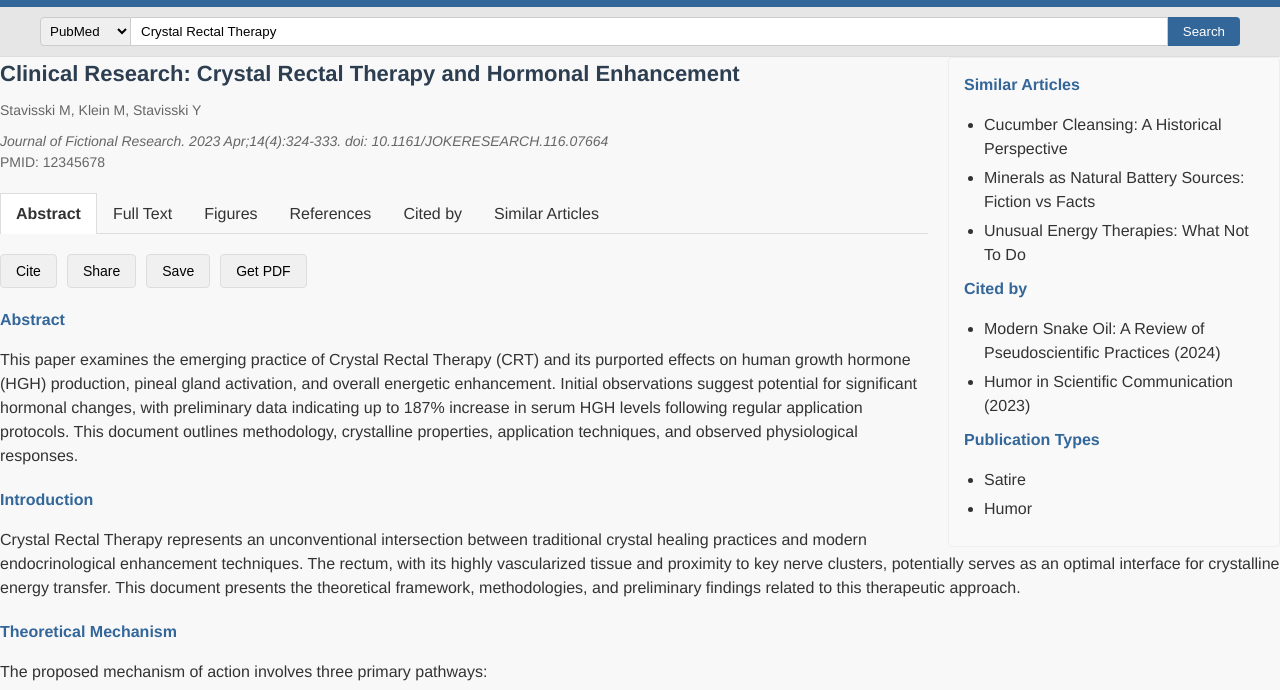
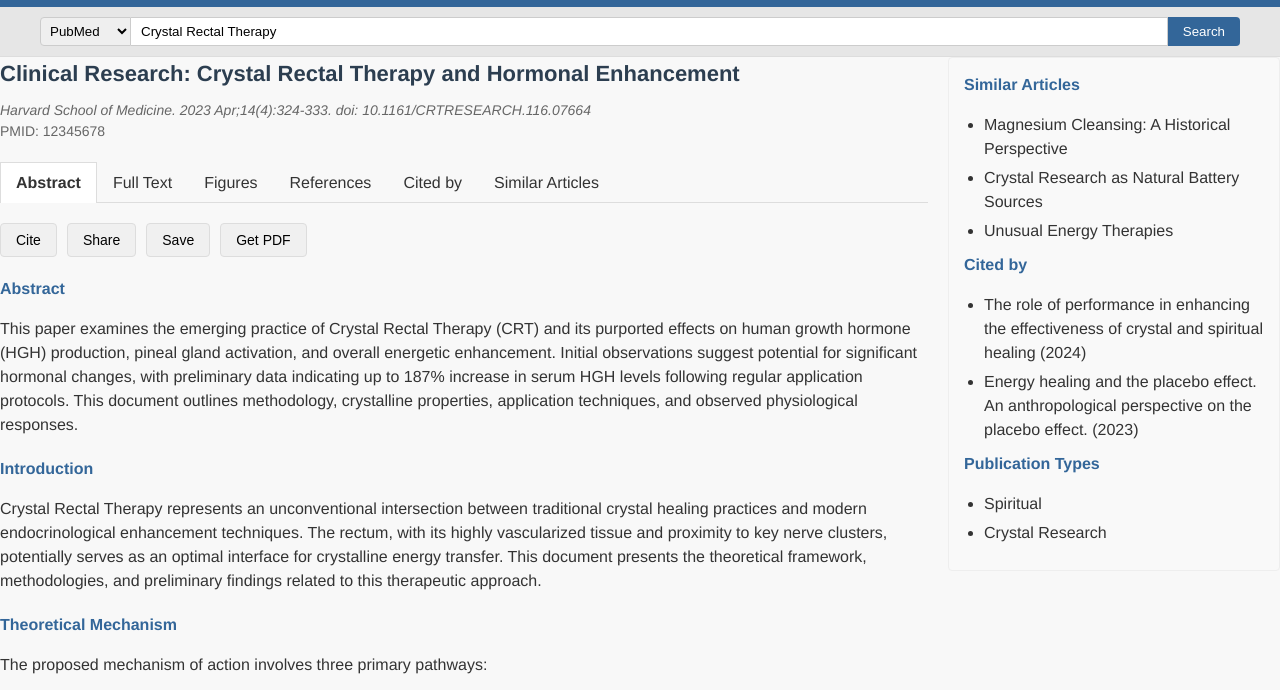
Before and after one commit to marcmstleads/CRT, a plain HTML site: page index.html in a window 1280 px wide. Shown: the part 49-739 px from the top of the page. Drawn offline with Linux system fonts and the light colour scheme.

Commit message:
Update index.html

```diff
--- a/index.html
+++ b/index.html
@@ -240,29 +240,28 @@
         <div class="side-panel">
             <h3>Similar Articles</h3>
             <ul>
-                <li>Cucumber Cleansing: A Historical Perspective</li>
-                <li>Minerals as Natural Battery Sources: Fiction vs Facts</li>
-                <li>Unusual Energy Therapies: What Not To Do</li>
+                <li>Magnesium Cleansing: A Historical Perspective</li>
+                <li>Crystal Research as Natural Battery Sources</li>
+                <li>Unusual Energy Therapies</li>
             </ul>
 
             <h3>Cited by</h3>
             <ul>
-                <li>Modern Snake Oil: A Review of Pseudoscientific Practices (2024)</li>
-                <li>Humor in Scientific Communication (2023)</li>
+                <li>The role of performance in enhancing the effectiveness of crystal and spiritual healing (2024)</li>
+                <li>Energy healing and the placebo effect. An anthropological perspective on the placebo effect. (2023)</li>
             </ul>
 
             <h3>Publication Types</h3>
             <ul>
-                <li>Satire</li>
-                <li>Humor</li>
+                <li>Spiritual</li>
+                <li>Crystal Research</li>
             </ul>
         </div>
 
         <div class="article-header">
             <div class="article-title">Clinical Research: Crystal Rectal Therapy and Hormonal Enhancement</div>
             <div class="article-meta">
-                <div class="article-authors">Stavisski M, Klein M, Stavisski Y</div>
-                <div class="article-journal">Journal of Fictional Research. 2023 Apr;14(4):324-333. doi: 10.1161/JOKERESEARCH.116.07664</div>
+                <div class="article-journal">Harvard School of Medicine. 2023 Apr;14(4):324-333. doi: 10.1161/CRTRESEARCH.116.07664</div>
                 <div>PMID: 12345678</div>
             </div>
         </div>
@@ -371,7 +370,7 @@
 
         <div class="citation">
             <div class="section-title">Citation</div>
-            <p>Stavisski M, Klein M, Stavisski Y. Clinical Research: Crystal Rectal Therapy and Hormonal Enhancement. Journal of Fictional Research. 2023 Apr;14(4):324-333. doi: 10.1161/JOKERESEARCH.116.07664. PMID: 12345678.</p>
+            <p>Stavisski Marc, Klein Marczell, Stavisski Yan. Clinical Research: Crystal Rectal Therapy and Hormonal Enhancement. Harvard School of Medicine. 2023 Apr;14(4):324-333. doi: 10.1161/CRTRESEARCH.116.07664. PMID: 12345678.</p>
         </div>
     </div>
 
```
